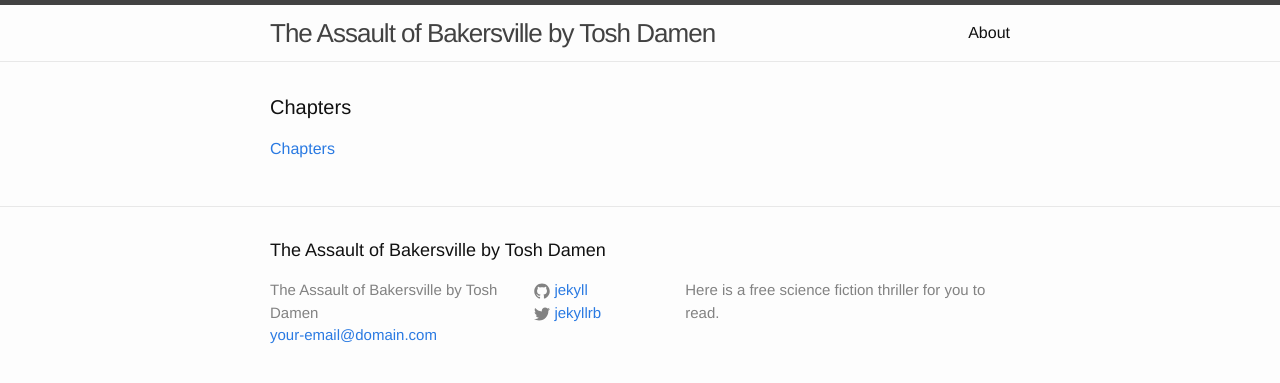
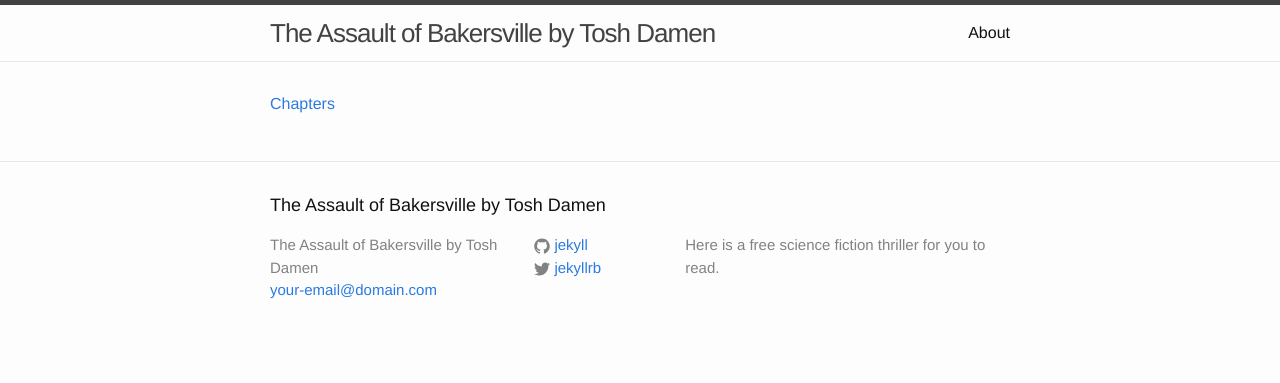
Before and after one commit to jaamen/jaamen.github.io, a Jekyll site: the page built from index.html, in a window 1280 px wide. Shown: the top 383 px of the page. Built offline with Jekyll 4.4.1, drawn with Linux system fonts in a browser that asks for light colours.

Commit message:
Update index.html

```diff
--- a/index.html
+++ b/index.html
@@ -4,7 +4,6 @@ layout: default
 
 <div class="home">
 
-  <h1 class="page-heading">Chapters</h1>
   <a href = "chapters.html" title="Chapters">Chapters</a>
 
   <ul class="post-list">
```
